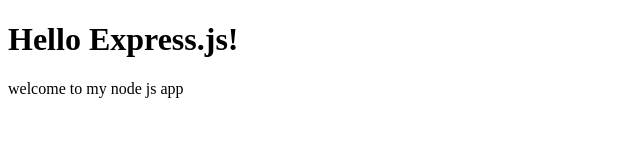
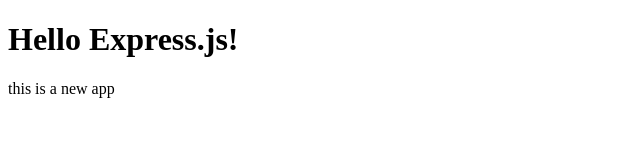
Before and after one commit to samhe8283/web-server, a website: page public/index.html in a window 1280 px wide. Shown: the whole page, without its empty margins (0-640 px from the left). Drawn offline with Linux system fonts and the light colour scheme.

Commit message:
new update

```diff
--- a/public/index.html
+++ b/public/index.html
@@ -8,6 +8,6 @@
     </head>
     <body>
         <h1>Hello Express.js!</h1>
-        <p>welcome to my node js app</p>
+        <p>this is a new app</p>
     </body>
 </html>
```
